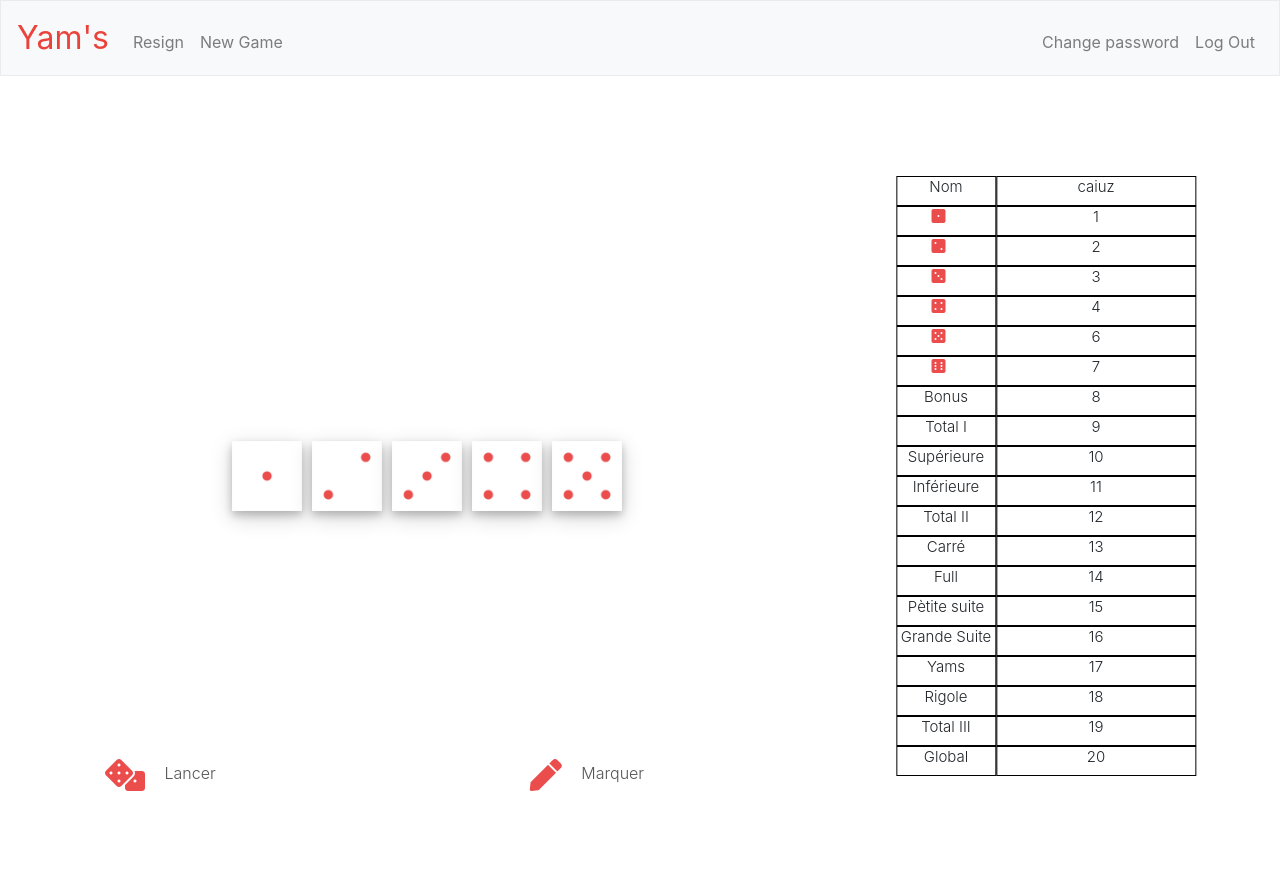
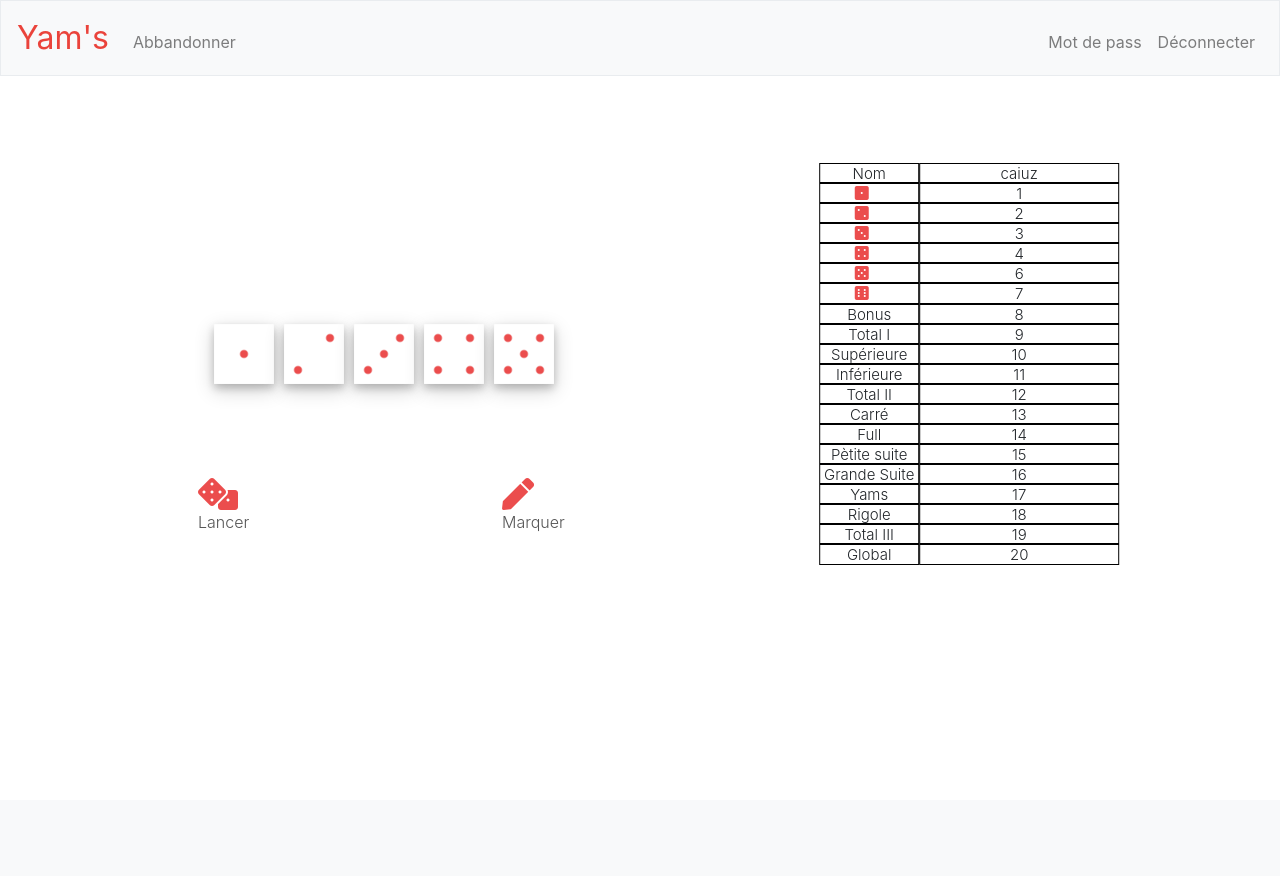
Before and after one commit to nicola-carraro/yams, a Flask app: page / in a window 1280 px wide. After the commit the page ends 565 px from the top, so only its background shows below. Run offline with Flask 2, Linux system fonts and the light colour scheme; some libraries are stand-ins or nearby versions.

Commit message:
Reduced size of buttons and score table

```diff
--- a/yams/app.py
+++ b/yams/app.py
@@ -42,4 +42,6 @@ def index():
         "rigole": 18, "lower_total": 19, "global_total": 20}]
     game["dice"] = [1, 2, 3, 4, 5]
     game["buttons"] = buttons("play")
+    game["stage"] = "play"
+    game["in_progress"] = True
     return render_template("index.html", game=game, UPPER_VALUES=UPPER_VALUES, SCORE_ENTRIES=SCORE_ENTRIES)
--- a/yams/static/css/master.css
+++ b/yams/static/css/master.css
@@ -6,14 +6,14 @@
 
 @media only screen and (min-width: 600px) {
   :root {
-    --dice-side: 70px;
+    --dice-side: 60px;
   }
 }
 
 body{
   position: relative;
   width: 100vw;
-  height: 100vh;
+  height: 87vh;
   margin: 0;
   padding: 0;
   font-family: Lato;
@@ -33,9 +33,8 @@ body{
   width: 100%;
   height: 100%;
   display: grid;
-  grid-template-rows: [main-start] 1fr 2fr 1fr [main-end];
-  grid-template-columns: minmax(150px, 2fr) [score-start]
-      minmax(200px, 1fr)[score-end];
+  grid-template-rows: 100%;
+  grid-template-columns: 3fr 2fr;
 
 }
 
@@ -44,17 +43,14 @@ body{
   display: grid;
 }
 
-#board-header-box {
-  position: relative;
-}
 
-#board-footer-box {
-  position: relative;
-
-}
 
 
 /*NAVBAR*/
+
+nav {
+  position: absolute;
+}
 
 nav .navbar-brand
 {
@@ -75,7 +71,7 @@ nav .navbar-brand .red
 
 #dice-box {
   position: absolute;
-  top: 50%;
+  top: 40%;
   left: 50%;
   display: grid;
   grid-template-columns: repeat(5, var(--dice-side));
@@ -97,11 +93,73 @@ nav .navbar-brand .red
   box-shadow: 0 4px 8px 0 rgba(0, 0, 0, 0.2), 0 6px 20px 0 rgba(0, 0, 0, 0.19);
 }
 
+/*BUTTONS*/
+
+#buttons-box{
+  position: absolute;
+  width: 50%;
+  top: 60%;
+  left: 50%;
+  transform: translateX(-50%);
+}
+
+#roll-btn{
+  position: absolute;
+  top: 50%;
+  left: 0%;
+  transform: translateY(-50%);
+}
+
+#hold-btn{
+  position: absolute;
+  top: 50%;
+  right: 30px;
+  transform: translateY(-50%);
+}
+
+
+button {
+    width: 50px;
+    height: 30px;
+    line-height: 80%;
+    text-align: center;
+    color: #555;
+    background: none;
+    border: none;
+    font-family: Lato;
+    font-size: 15px;
+    text-transform: uppercase;
+    cursor: pointer;
+    font-weight: 300;
+    transition: background-color 0.3s, color 0.3s;
+}
+
+button:hover:enabled { font-weight: 600; }
+button:hover:enabled i { margin-right: 20px; }
+
+button:disabled i {
+  color: #505050;
+}
+button:focus {
+    outline: none;
+}
+
+
+i {
+    color: #EB4D4D;
+    display: inline-block;
+    margin-right: 15px;
+    font-size: 32px;
+    line-height: 1;
+    vertical-align: text-top;
+    margin-top: -4px;
+    transition: margin 0.3s;
+}
+
+
 /* SCORE */
 #score-box{
   position: relative;
-  grid-row: main;
-  grid-column: score;
 }
 
 #score-grid{
@@ -111,7 +169,7 @@ nav .navbar-brand .red
   top: 50%;
   left: 50%;
   display: grid;
-  grid-template-rows: repeat(auto-fill, 1fr);
+  grid-template-rows: repeat(auto-fill, minmax(20px, 1fr));
   grid-template-columns: 100%;
   font-size: 12pt;
   text-align: center;
@@ -146,59 +204,3 @@ nav .navbar-brand .red
   font-size: 15px;
   font-weight: 300;
 }
-
-/*BOARD FOOTER*/
-
-#roll-btn{
-  position: absolute;
-  top: 50%;
-  left: 10%;
-  transform: translateY(-50%);
-}
-
-#hold-btn{
-  position: absolute;
-  top: 50%;
-  left: 60%;
-  transform: translateY(-50%);
-}
-
-/*BUTTONS*/
-
-button {
-    width: 150px;
-    height: 40px;
-    line-height: 80%;
-    text-align: center;
-    color: #555;
-    background: none;
-    border: none;
-    font-family: Lato;
-    font-size: 15px;
-    text-transform: uppercase;
-    cursor: pointer;
-    font-weight: 300;
-    transition: background-color 0.3s, color 0.3s;
-}
-
-button:hover:enabled { font-weight: 600; }
-button:hover:enabled i { margin-right: 20px; }
-
-button:disabled i {
-  color: #505050;
-}
-button:focus {
-    outline: none;
-}
-
-
-i {
-    color: #EB4D4D;
-    display: inline-block;
-    margin-right: 15px;
-    font-size: 32px;
-    line-height: 1;
-    vertical-align: text-top;
-    margin-top: -4px;
-    transition: margin 0.3s;
-}
--- a/yams/templates/index.html
+++ b/yams/templates/index.html
@@ -5,12 +5,9 @@
 
 {% block main %}
   <div id="grid-wrapper">
-  <div id="board-header-box">
-
-  </div>
-
     <div id="board-box">
       {# DICE #}
+      <form id="dice-form" action="index.html" method="post">
         <div id="dice-box">
           {% for die in game["dice"] %}
             <div id="die-box-{{loop.index}}" class="die-box">
@@ -18,48 +15,42 @@
             </div>
           {% endfor %}
         </div>
+        {# BUTTONS#}
+        <div id="buttons-box">
+          <button type="button" name="roll" id="roll-btn"
+            {% if not game.stage == "play" %}disabled{% endif %}>
+            <i class="fas fa-dice"></i>
+            Lancer
+          </button>
+          <button type="button" name="hold" id="hold-btn"{% if not game.stage == "play" %}disabled{% endif %}>
+            <i class="fas fa-pen"></i>
+            Marquer
+          </button>
         </div>
-
+      </form>
+    </div>
+    {# SCORE #}
     <div id="score-box">
       <div id="score-grid">
-
         {% for entry in SCORE_ENTRIES %}
           <div id="{{entry}}-score-row" class="score-row">
-
             {% if entry in UPPER_VALUES %}
-
               <div id="{{entry}}-title-cell" class="score-cell row-title score-dice-cell">
                 <i class="fas {{entry | icon}} score-dice"></i>
               </div>
-
             {% else%}
               <div id="{{entry}}-title-cell" class="score-cell row-title score-dice-cell">
                 {{entry | title}}
               </div>
             {% endif %}
-
             {% for score in game["scores"] %}
               <div id="{{entry}}-cell-{{loop.index}}" class="score-cell score-dice-cell">
                 {{ score[entry] }}
               </div>
             {% endfor %}
-
           </div>
         {% endfor %}
-
       </div>
-    </div>
-
-
-  <div id="board-footer-box">
-    <button type="button" name="roll" id="roll-btn" {% if not game.buttons.roll %}disabled{% endif %}>
-      <i class="fas fa-dice"></i>
-      Lancer
-    </button>
-    <button type="button" name="hold" id="hold-btn"{% if not game.buttons.hold %}disabled{% endif %}>
-      <i class="fas fa-pen"></i>
-      Marquer
-    </button>
     </div>
   </div>
 {% endblock %}
--- a/yams/templates/layout.html
+++ b/yams/templates/layout.html
@@ -18,18 +18,20 @@
         <div class="collapse navbar-collapse" id="navbar">
             {% if session.user_name %}
                 <ul class="navbar-nav mr-auto mt-2">
-                    <li class="nav-item"><a class="nav-link" href="/quote">Resign</a></li>
-                    <li class="nav-item"><a class="nav-link" href="/quote">New Game</a></li>
-
+                  {% if game["in_progress"] %}
+                    <li class="nav-item"><a class="nav-link" href="/resign">Abbandonner</a></li>
+                  {% else %}
+                    <li class="nav-item"><a class="nav-link" href="/new">Nouvelle partie</a></li>
+                  {% endif %}
                 </ul>
                 <ul class="navbar-nav ml-auto mt-2">
-                    <li class="nav-item"><a class="nav-link" href="/pwdchange">Change password</a></li>
-                    <li class="nav-item"><a class="nav-link" href="/logout">Log Out</a></li>
+                    <li class="nav-item"><a class="nav-link" href="/pwdchange">Mot de pass</a></li>
+                    <li class="nav-item"><a class="nav-link" href="/logout">Déconnecter</a></li>
                 </ul>
             {% else %}
                 <ul class="navbar-nav ml-auto mt-2">
-                    <li class="nav-item"><a class="nav-link" href="/register">Register</a></li>
-                    <li class="nav-item"><a class="nav-link" href="/login">Log In</a></li>
+                    <li class="nav-item"><a class="nav-link" href="/register">Enrégistrement</a></li>
+                    <li class="nav-item"><a class="nav-link" href="/login">Connecter</a></li>
                 </ul>
             {% endif %}
         </div>
```
Lines whose indentation alone changed are shown as unchanged.
